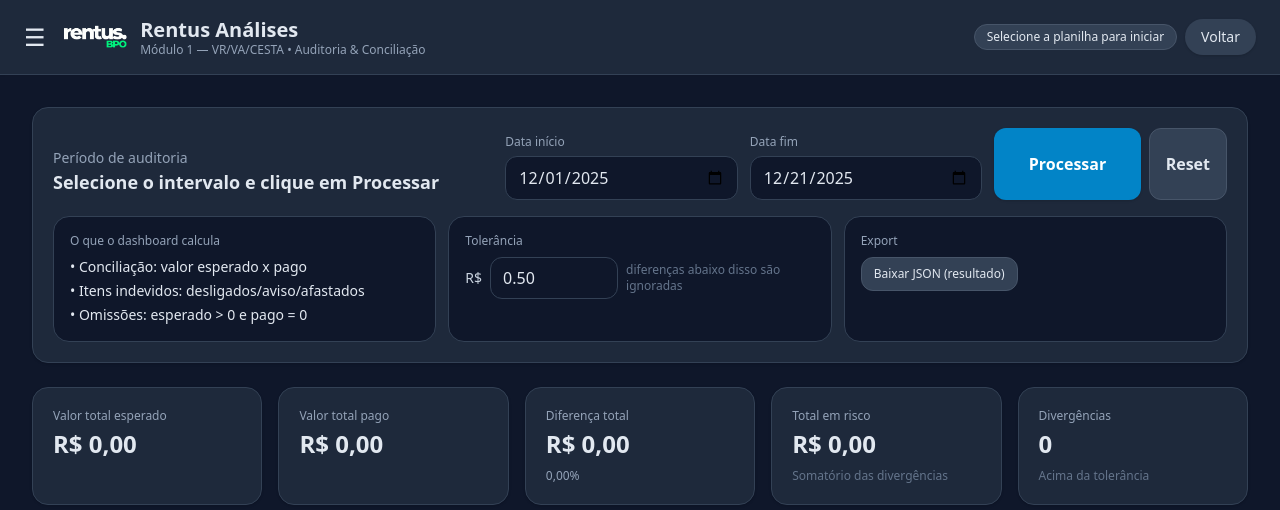
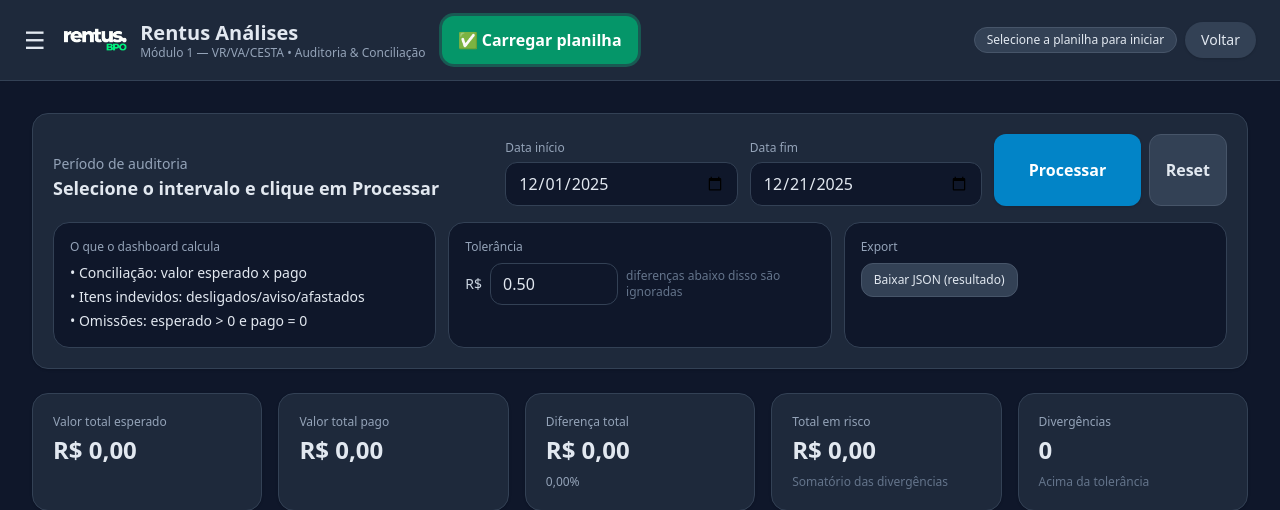
Before and after one commit to jeffw078/dev-rentus, a FastAPI app: page /modulo1/dashboard in a window 1280 px wide. Shown: the top 510 px of the page. Run offline with FastAPI, Linux system fonts and the light colour scheme; some libraries are stand-ins or nearby versions.

Commit message:
fixed import button

```diff
--- a/app/templates/dashboard_modulo1.html
+++ b/app/templates/dashboard_modulo1.html
@@ -34,6 +34,10 @@
         <div class="text-xs text-slate-400 -mt-0.5">Módulo 1 — VR/VA/CESTA • Auditoria & Conciliação</div>
       </div>
     </div>
+     <label class="cursor-pointer flex items-center justify-center gap-3 bg-emerald-600 hover:bg-emerald-500 text-white font-semibold px-4 py-3 rounded-xl transition pulse-green">
+      <input type="file" id="excelUpload" class="hidden" accept=".xlsx,.xls" onchange="onExcelSelected()">
+      ✅ Carregar planilha
+    </label>
 
     <div class="ml-auto flex items-center gap-2">
       <span id="statusPill" class="text-xs px-3 py-1 rounded-full bg-slate-700 border border-slate-600 text-slate-200">
```
